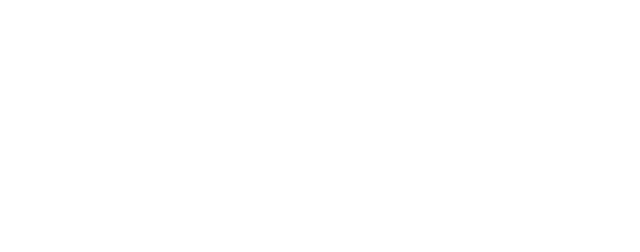
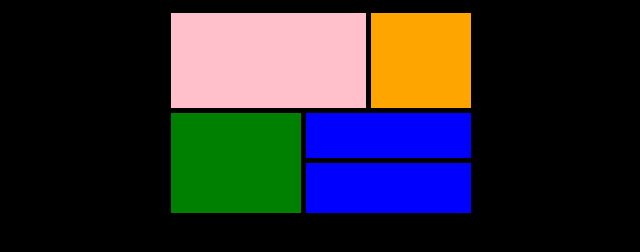
Before and after one commit to ck-alt/CSS-Task, a plain HTML site: page grid.html in a window 1280 px wide. Shown: the whole page, without its empty margins (319-959 px from the left). Drawn offline with Linux system fonts and the light colour scheme.

Commit message:
My CSS Flexbox and Grid Layout project

```diff
--- /dev/null
+++ b/grid.css
@@ -0,0 +1,58 @@
+    body {
+        background-color: black;
+    }
+
+    #col {
+        margin: auto;
+        display: grid;
+        grid-template-rows: auto auto;
+        border: black solid 5px;
+        width: 300px;
+    }
+
+    .col1 {
+        display: grid;
+        grid-template-columns: auto auto;
+    }
+
+    #pink {
+        height: 100px;
+        width: 200px;
+        background-color: pink;
+    }
+
+    #orange {
+        margin-left: 0px;
+        height: 100px;
+        width: 100px;
+        background-color: orange;
+    }
+
+    #green {
+        height: 100px;
+        width: 135px;
+        background-color: green;
+    }
+
+    #blue {
+        display: grid;
+        grid-template-rows: auto auto;
+        height: 100px;
+        width: 165px;
+    }
+
+    #blue1 {
+        height: 50px;
+        width: 165px;
+        background-color: blue;
+    }
+
+    #blue2 {
+        height: 50px;
+        width: 165px;
+        background-color: blue;
+    }
+
+    #col div {
+        outline: 5px black solid;
+    }
--- a/grid.html
+++ b/grid.html
@@ -6,15 +6,25 @@
     <meta http-equiv="X-UA-Compatible" content="IE=edge">
     <meta name="viewport" content="width=device-width, initial-scale=1.0">
     <title>CSS GRID Layout</title>
+    <link rel="stylesheet" href="grid.css">
 </head>
 
 <body>
-    <div>
-        <div></div>
-        <div></div>
-        <div></div>
-        <div></div>
-        <div></div>
+    <div id="col">
+        <div class="col1">
+
+            <div id="pink"></div>
+            <div id="orange"></div>
+        </div>
+        <div class="col1">
+
+            <div id="green"></div>
+            <div id="blue">
+                <div id="blue1"></div>
+                <div id="blue2"></div>
+            </div>
+        </div>
+
     </div>
 
 </body>
--- /dev/null
+++ b/index.css
@@ -0,0 +1,70 @@
+body {
+    display: flex;
+    justify-content: center;
+    font-family: 'Lexend Deca', sans-serif;
+    background-color: hsl(0, 0%, 95%);
+}
+
+#main {
+    display: flex;
+    margin-top: 20vh;
+    width: 600px;
+    justify-content: center;
+}
+
+#orange {
+    background-color: hsl(31, 77%, 52%);
+}
+
+#d-cyan {
+    background-color: hsl(184, 100%, 22%);
+}
+
+#vd-cyan {
+    background-color: hsl(179, 100%, 13%);
+}
+
+#sedans {
+    color: hsl(31, 77%, 52%);
+}
+
+#suvs {
+    color: hsl(184, 100%, 22%);
+}
+
+#luxury {
+    color: hsl(179, 100%, 13%);
+}
+
+p {
+    color: hsla(0, 0%, 100%, 0.75);
+    font-size: 11px;
+}
+
+.para {
+    height: 100px;
+}
+
+h2 {
+    font-family: 'Big Shoulders Display', cursive;
+    color: hsl(0, 0%, 95%);
+}
+
+.cars {
+    padding: 20px;
+}
+
+button {
+    margin-top: 10px;
+    border-radius: 15px 15px 15px 15px;
+    border: none;
+    background-color: hsl(0, 0%, 95%);
+    height: 30px;
+}
+
+a {
+    text-decoration: none;
+    font-family: 'Lexend Deca', sans-serif;
+    font-size: 10px;
+    padding: 10px;
+}
```
Also changed, not shown: index.html (added, +59 -0 lines), icon-luxury.svg (added), icon-sedans.svg (added), icon-suvs.svg (added), 1 other file.
